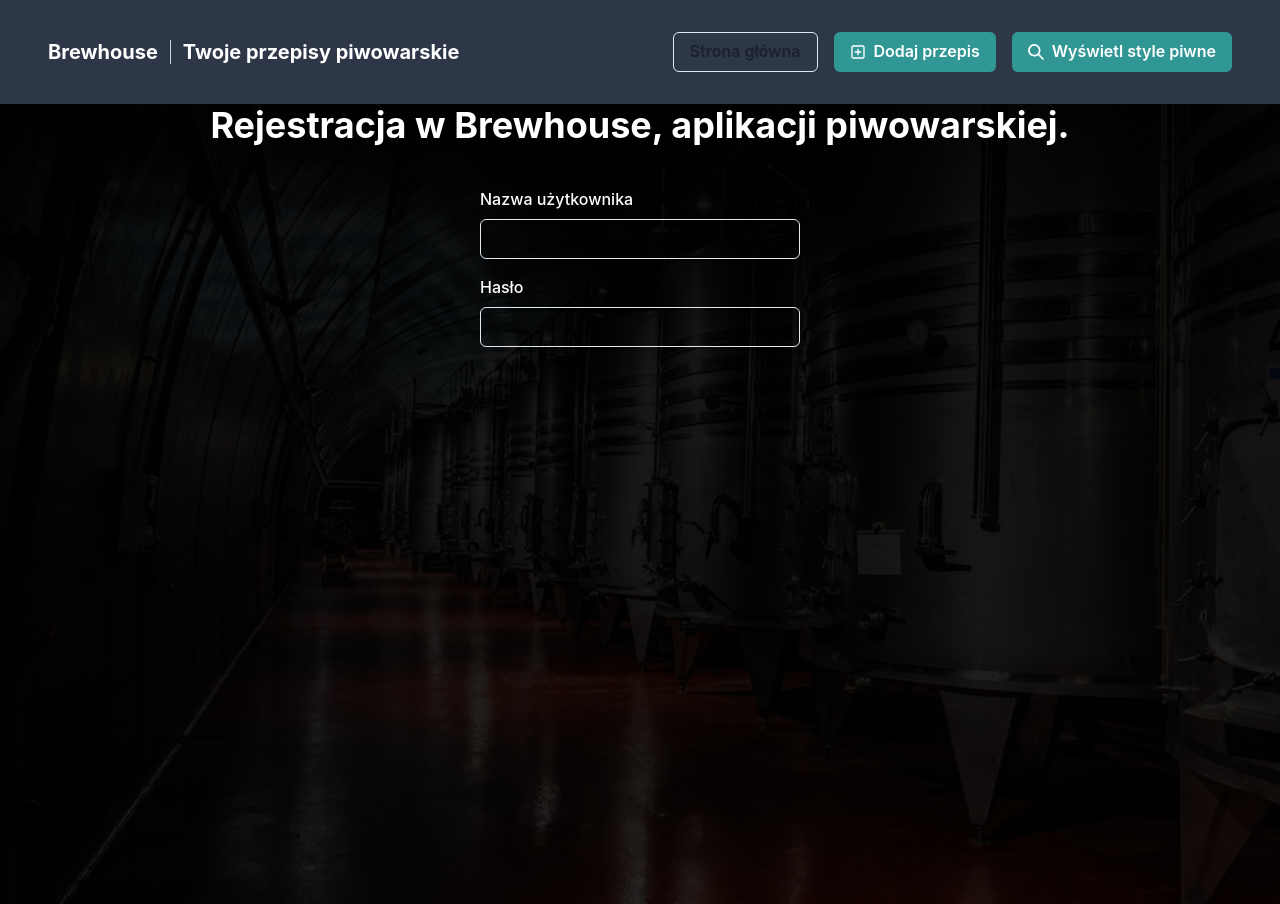
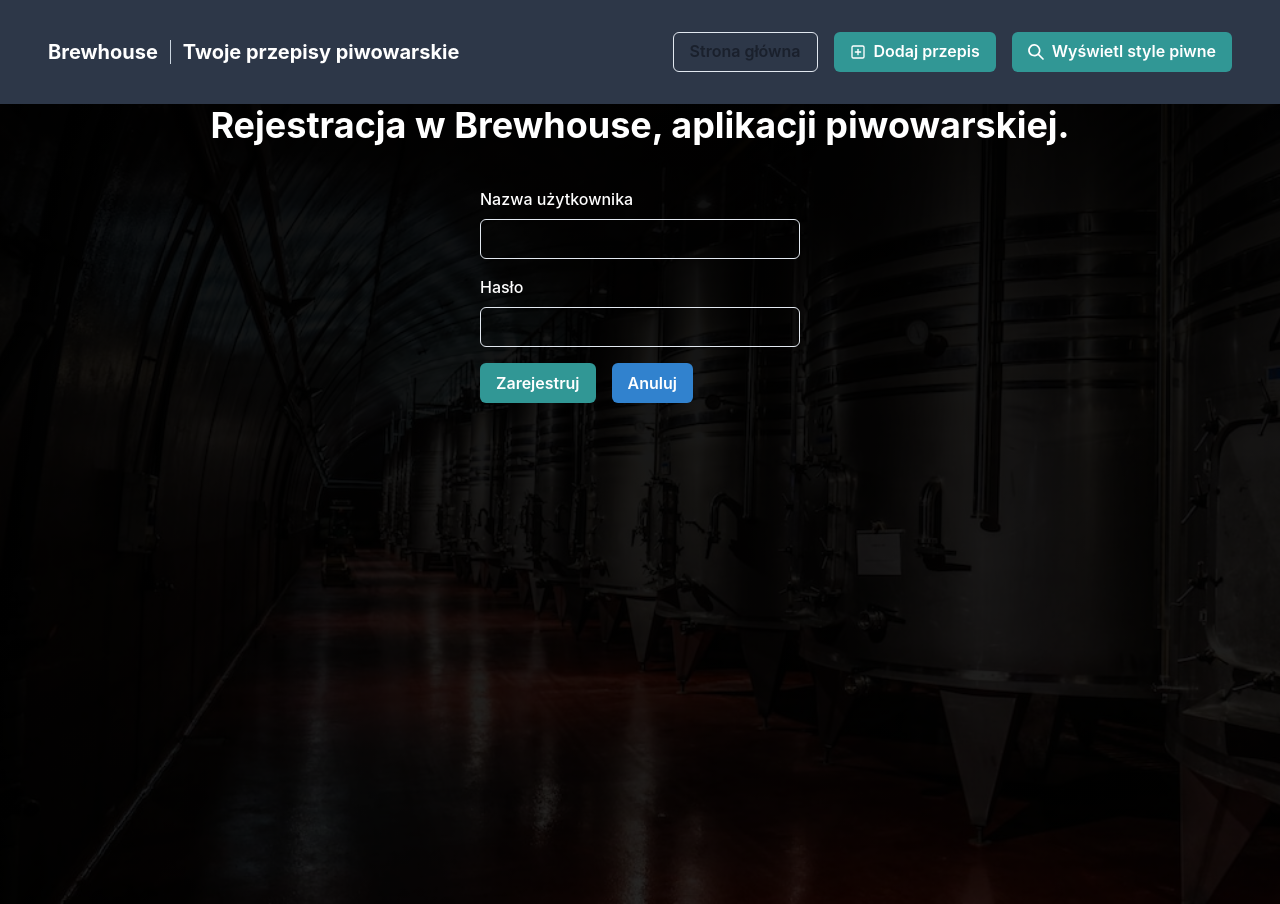
Before and after one commit to mnl187/brewhouse-spa, a React (Create React App) app: page /register in a window 1280 px wide. Built offline with nearby package versions, Linux system fonts and the light colour scheme.

Commit message:
poprawa obsługi błędu oraz poprawa połaczenia z API, dodanie buttonów

```diff
--- a/src/pages/Register.jsx
+++ b/src/pages/Register.jsx
@@ -1,6 +1,6 @@
 import React, {useState} from "react";
 import {useNavigate} from "react-router-dom";
-import {VStack, Haeding, FormControl, Input, FormLabel, Box, Heading} from "@chakra-ui/react";
+import {VStack, FormControl, Input, FormLabel, Box, Heading, Button} from "@chakra-ui/react";
 
 export const Register = () => {
     const navigate = useNavigate();
@@ -11,7 +11,7 @@ export const Register = () => {
     const handleSubmit = async (e) => {
         e.preventDefault();
 
-        const response = await fetch("/auth/register", {
+        const response = await fetch("http://localhost:5000/auth/register", {
             method: "POST",
             headers: {
                 "Content-Type": "application/json",
@@ -28,6 +28,11 @@ export const Register = () => {
         }
     };
 
+    const handleCancel = () => {
+        setUsername("");
+        setPassword("");
+        setError(null);
+    };
 
     return (
         <VStack>
@@ -55,10 +60,16 @@ export const Register = () => {
                             onChange={(e) => setPassword(e.target.value)}
                             required
                         />
+                    </FormControl>
 
-                        {error && <Box color="red">{error}</Box>}
+                    {error && <Box color="red">{error}</Box>}
 
-                    </FormControl>
+                    <Button type="submit" colorScheme="teal" mr="4">
+                        Zarejestruj
+                    </Button>
+                    <Button type="button" colorScheme="blue" onClick={handleCancel}>
+                        Anuluj
+                    </Button>
                 </form>
             </Box>
         </VStack>
```
